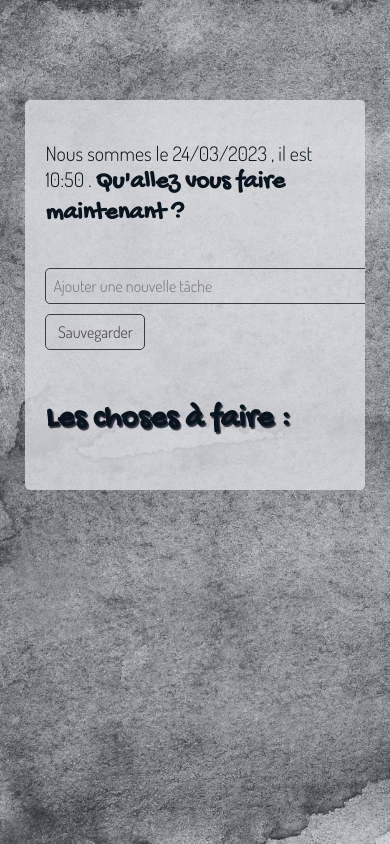
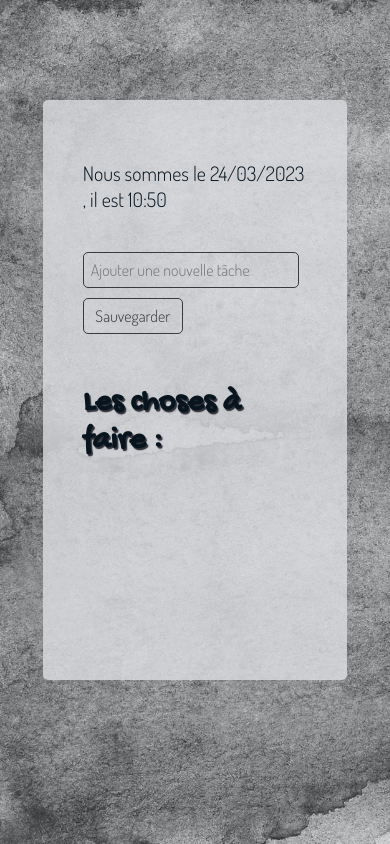
Before and after one commit to NaelJL/ToDoList, a PHP site: page / in a window 390 px wide. Run offline with PHP 8.4, Linux system fonts and the light colour scheme; data comes from the database, SQL or seed files in the repository.

Commit message:
better responsive

```diff
--- a/index.php
+++ b/index.php
@@ -27,11 +27,12 @@
             color: rgb(8, 21, 31);
             border: none;
             overflow: scroll;
+            height: 500px;
             background-color: rgba(221, 222, 226, 0.8);
-            padding: 20px;
+            padding: 40px;
             border-radius: 5px;
             margin: 100px auto;
-            width: 80%;
+            width: 60%;
         }
 
         h3 {
@@ -54,7 +55,7 @@
             border-radius: 5px;
             border: 0.5px solid rgb(60, 59, 59);
             padding: 7px;
-            width: 350px;
+            width: clamp(200px, 35vw, 350px);
             background-color: transparent;
             color: rgb(36, 36, 36);
         }
@@ -166,7 +167,6 @@
                 $hour = date($format_date, $date_actual);
                 echo $hour;
                 ?>
-                . <strong>Qu'allez vous faire maintenant ?</strong>
             </p>
             <form action="" method="POST" class="add-task">
                 <input type="text" id="add" name="add" value="" placeholder="Ajouter une nouvelle tâche" />
```
